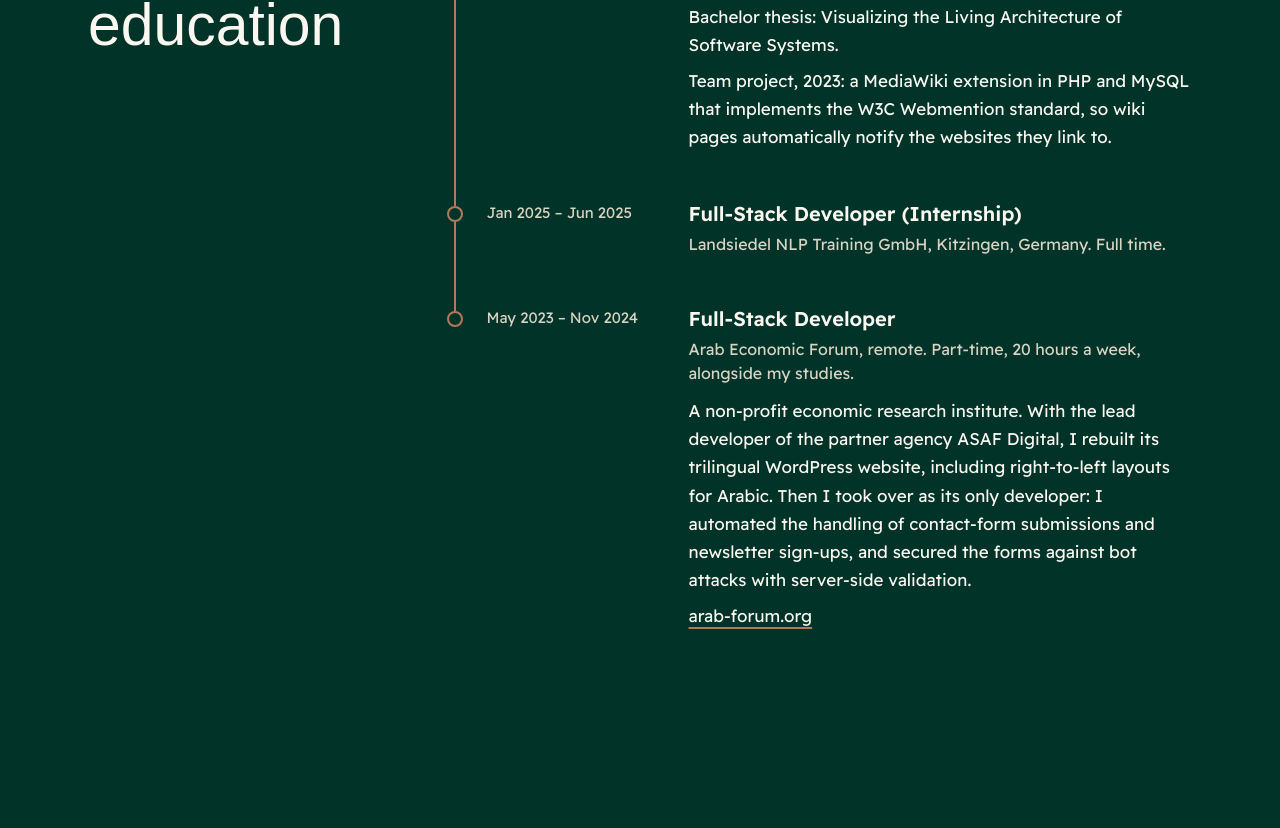
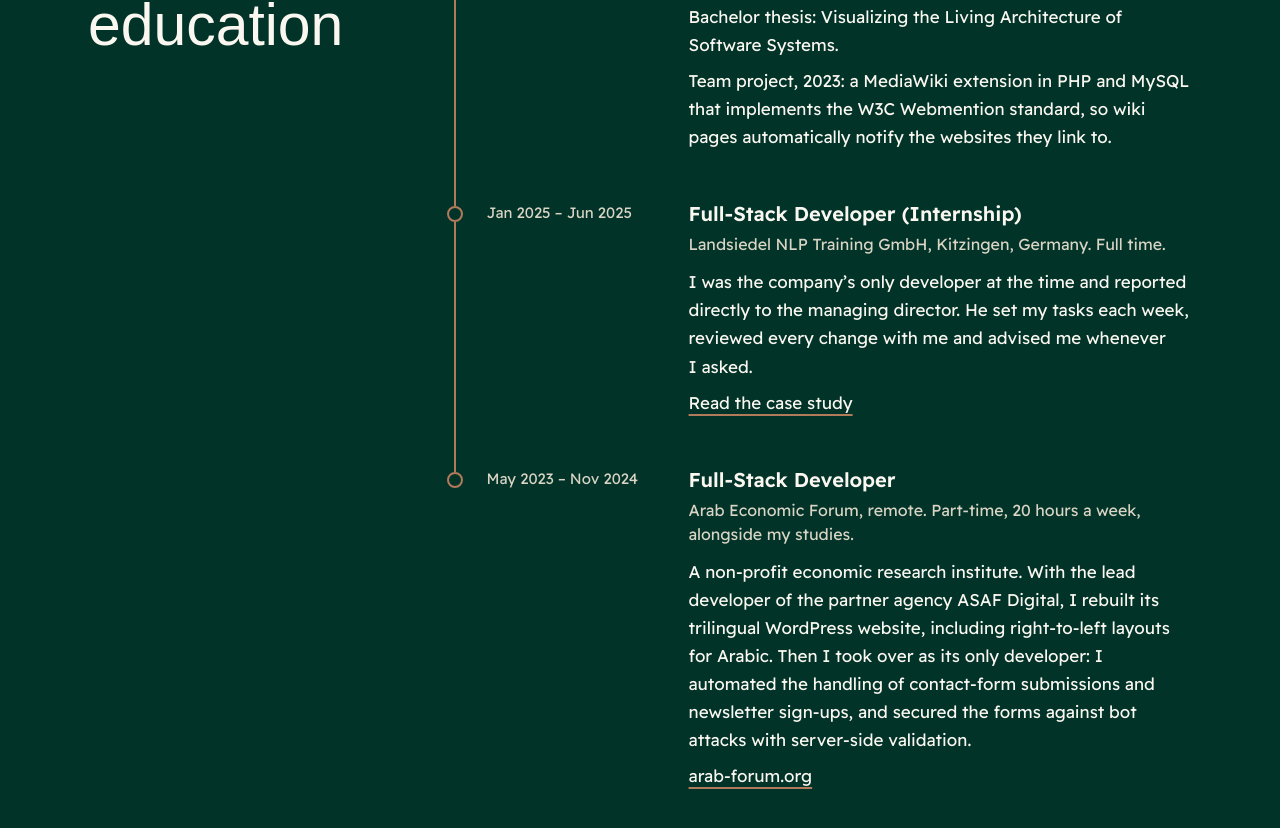
Before and after one commit to miari959/portfolio, a Next.js app: page / in a window 1280 px wide. Shown: the part 2749-3577 px from the top of the page. Before the commit the page ends 3507 px from the top, so only its background shows below. Built offline with nearby package versions, Linux system fonts and the light colour scheme; a web font is replaced by a local one.

Commit message:
Add details and a case-study link to the Landsiedel entry

```diff
--- a/src/components/Experience.tsx
+++ b/src/components/Experience.tsx
@@ -1,3 +1,4 @@
+import Link from "next/link";
 import { experience } from "@/content/experience";
 import styles from "./Experience.module.css";
 
@@ -24,6 +25,11 @@ export function Experience() {
                   <a href={entry.link.href}>{entry.link.label}</a>
                 </p>
               )}
+              {entry.caseStudy && (
+                <p className={styles.detail}>
+                  <Link href={`/projects/${entry.caseStudy}`}>Read the case study</Link>
+                </p>
+              )}
             </div>
           </li>
         ))}
--- a/src/content/experience.ts
+++ b/src/content/experience.ts
@@ -15,7 +15,10 @@ export const experience: ExperienceEntry[] = [
     dates: "Jan 2025 – Jun 2025",
     title: "Full-Stack Developer (Internship)",
     place: "Landsiedel NLP Training GmbH, Kitzingen, Germany. Full time.",
-    details: [],
+    details: [
+      "I was the company’s only developer at the time and reported directly to the managing director. He set my tasks each week, reviewed every change with me and advised me whenever I asked.",
+    ],
+    caseStudy: "landsiedel",
   },
   {
     dates: "May 2023 – Nov 2024",
--- a/src/content/types.ts
+++ b/src/content/types.ts
@@ -20,4 +20,5 @@ export type ExperienceEntry = {
   place: string;
   details: string[];
   link?: ExternalLink;
+  caseStudy?: string;
 };
```
